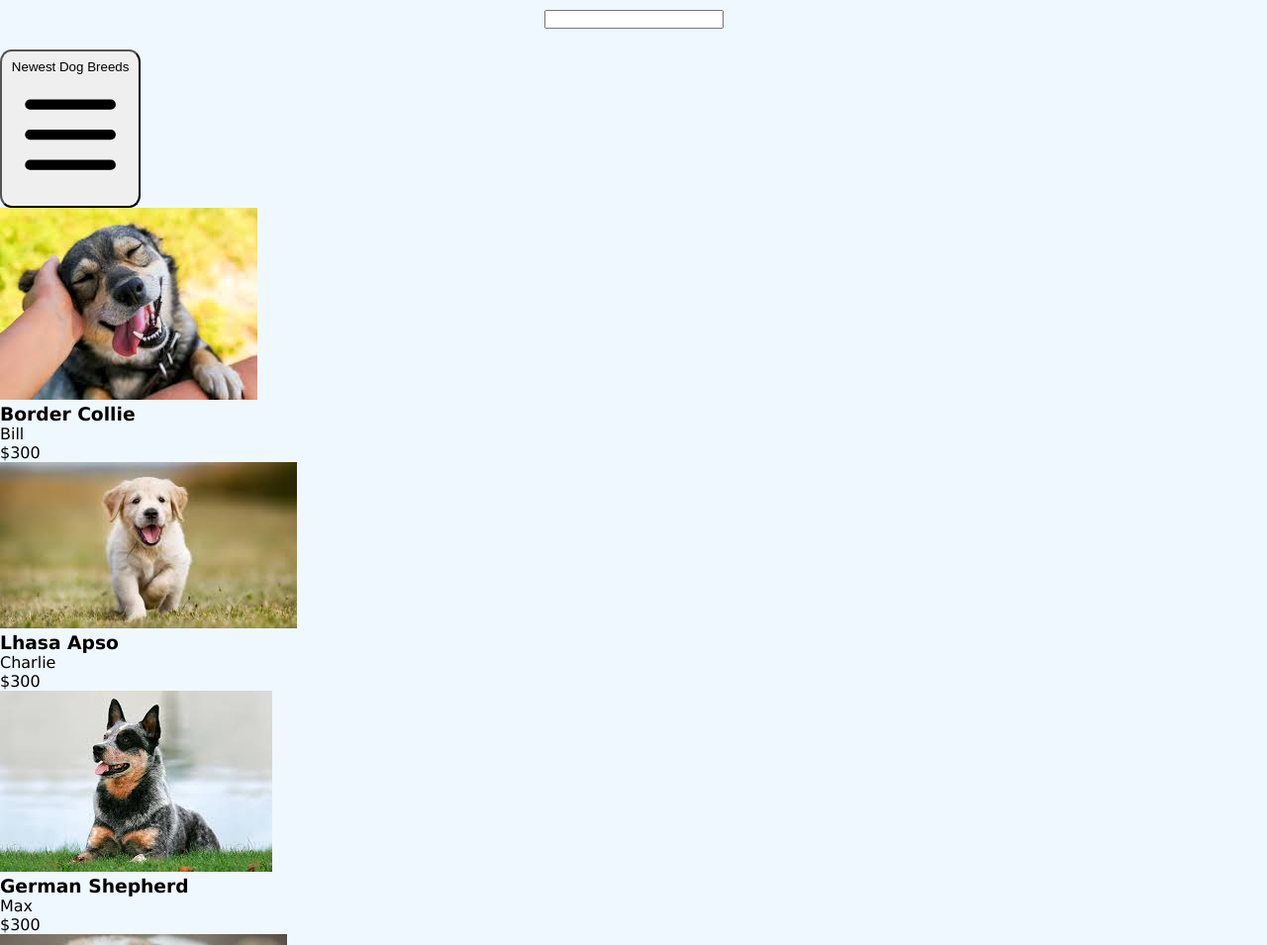
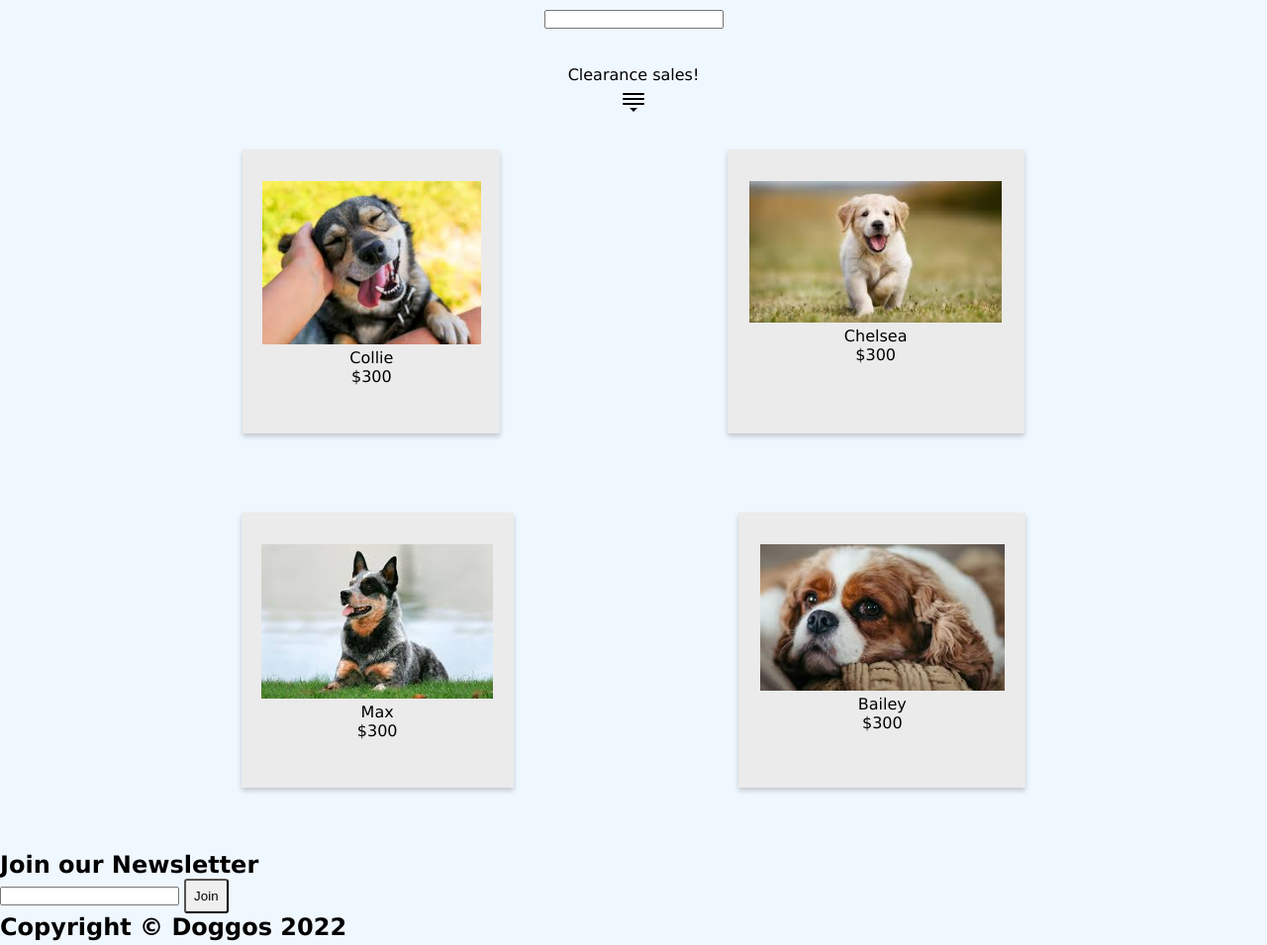
Before and after one commit to makis-pro/doggo, a plain HTML site: page index.html in a window 1280 px wide. Shown: the part 580-1535 px from the top of the page at 99% size. Drawn offline with Linux system fonts and the light colour scheme.

Commit message:
Adjusted dog list items

```diff
--- a/index.html
+++ b/index.html
@@ -104,8 +104,8 @@
 
         <!-- IMAGE -->
         <div>
-          <figure class="doggo-image">
-            <img src="images/Doggo.jpg" alt="a dog" />
+          <figure class="doggo-figure">
+            <img class="doggo-img" src="images/Doggo.jpg" alt="a dog" />
           </figure>
         </div>
       </section>
@@ -132,118 +132,72 @@
         </form>
       </section>
 
-      <!-- ========DOG LIST======= -->
-      <span class="sm:flex justify-center bg-indigo-200 text-indigo-400 py-2">
-        <button
-          id="btn"
-          class="bg-gray-200 py-2 px-16 rounded-3xl hover:bg-indigo-100 hover:text-indigo-600"
-        >
-          Newest Dog Breeds
-          <svg
-            xmlns="http://www.w3.org/2000/svg"
-            class="h-4 w-4 ml-1 mb-0.5 inline-block"
-            fill="none"
-            viewBox="0 0 24 24"
-            stroke="currentColor"
-            stroke-width="2"
-          >
-            <path
-              stroke-linecap="round"
-              stroke-linejoin="round"
-              d="M4 6h16M4 12h16M4 18h16"
-            />
-          </svg>
-        </button>
+      <!-- ========DOGS SECTION======= -->
+      <section class="section3">
+        <span class="dropdown">
+          <p>
+            Clearance sales!
+            </p>
+            <img src="icons8-drag-list-down-30.png" alt="dropdown" />
+          </p>
         </span>
 
         <!-- ======AVAILABLE DOGS==== -->
 
-      <div
-        id="dogs"
-        class="flex bg-indigo-300 border-y px-4 py-6 mb-full hidden"
-      >
+      <div class="dog-wrapper">
+        <div class="dogs">
             <!-- First dog -->
-        <div
-          class="bg-gray-100 m-1 pb-8 mt-6 rounded-sm overflow-hidden relative"
-        >
-          <img
-            class="border"
-            src="images/border collie dog.jpg"
-            alt="smiling dog"
-          />
-          <span class="text-xs rounded-lg mb-2 absolute"
-            ><h3 class="text-gray-900 pl-1">Border Collie</h3>
-            <p class="text-gray-600 pl-1">Bill</p></span
-          >
-          <p
-            class="text-gray-400 bg-gray-300 px-1 rounded-lg absolute top-1 left-1"
-          >
-            $300
-          </p>
+            <div class="dog">
+            <figure>
+              <img src="images/border collie dog.jpg" alt="smiling dog" />
+              <figcaption> Collie </figcaption>
+            </figure>
+              <label>$300</label>
           </div>
 
           <!-- Second dog -->
 
-        <div class="bg-gray-100 m-1 mb-8 rounded-sm overflow-hidden relative">
-          <img
-            class="border"
-            src="images/Lhasa apso dog.jpg"
-            alt="cute puppy"
-          />
-          <span class="text-xs rounded-lg"
-            ><h3 class="text-gray-900 pl-1">Lhasa Apso</h3>
-            <p class="text-gray-700 pl-1">Charlie</p>
-            <p
-              class="text-gray-400 bg-gray-300 px-1 rounded-xl text-xs absolute top-1 left-1"
-            >
-              $300
-            </p>
-          </span>
+          <div class="dog">
+            <figure>
+              <img src="images/Lhasa apso dog.jpg" alt="cute puppy" />
+              <figcaption>
+               Chelsea
+              </figcaption>
+            </figure>
+              <label>$300</label>
+          </div>
         </div>
 
           <!-- Third dog -->
 
-        <div
-          class="bg-gray-100 m-1 pb-3 mt-6 rounded-sm overflow-hidden relative"
-        >
+          <div class="dogs">
+          <div class="dog">
+            <figure>
               <img
-            class="border"
                 src="images/german shepherd.jpg"
                 alt="happy dog"
               />
-          <span class="text-xs rounded-lg mt-0"
-            ><h3 class="text-gray-900">German Shepherd</h3>
-            <p class="text-gray-700">Max</p>
-            <p
-              class="text-gray-500 bg-gray-300 px-1 rounded-lg absolute top-1 left-1"
-            >
-              $300
-            </p></span
-          >
+              <figcaption>
+              Max
+              </figcaption>
+            </figure>
+              <label>$300</label>
           </div>
 
           <!-- Fourth dog -->
 
-        <div
-          class="bg-gray-100 m-1 pb-3 mb-7 rounded-sm overflow-hidden relative"
-        >
-          <img
-            class="border relative"
-            src="images/french bulldog.jpg"
-            alt="cute dog"
-          />
-          <span class="text-xs rounded-lg"
-            ><h3 class="text-gray-900">French Bulldog</h3>
-            <p class="text-gray-700">Bailey</p>
-
-            <p
-              class="text-gray-400 bg-gray-300 px-1 rounded-lg absolute top-1 left-1"
-            >
-              $300
-            </p></span
-          >
+          <div class="dog">
+            <figure>
+              <img src="images/french bulldog.jpg" alt="cute dog" />
+            <figcaption>
+              Bailey
+            </figcaption>
+            </figure>
+              <label>$300</label>
           </div>
         </div>
+        </div>
+      </section>
 
       <!-- =======FOOTER===== -->
       <div
@@ -263,14 +217,3 @@
     <script src="script.js"></script>
   </body>
 </html>
-
-<!-- <button class= m-4 bg-teal-100 text-teal-400">Click me!</button> -->
-<!-- <link rel="stylesheet" href="style.css" />
-      <link
-        href="https://cdn.jsdelivr.net/npm/bootstrap@5.2.0-beta1/dist/css/bootstrap.min.css"
-        rel="stylesheet"
-        integrity="sha384-0evHe/X+R7YkIZDRvuzKMRqM+OrBnVFBL6DOitfPri4tjfHxaWutUpFmBp4vmVor"
-        crossorigin="anonymous"
-      /> -->
-
-<!-- clip-path: polygon(31% 0, 100% 0, 48% 52%, 100% 100%, 39% 100%, 2% 51%); -->
--- a/styles.css
+++ b/styles.css
@@ -67,6 +67,7 @@ header ul li a{
     text-decoration: none;
 }
 
+
 /* section */
 
 section{
@@ -104,10 +105,28 @@ form{
     line-height: 2rem;
 }
 
+.section3{
 
+    text-align: center;
+}
 
+/* .a-dog{
+    line-height: 2rem;
+} */
 
+.section3 figure img{
+    height: 40%;
+    width: 85%;
+    padding: 2rem 0 0;
+}
 
+div.dog{
+    margin-top: 1rem;
+    box-shadow: 0 3px 5px rgba(0,0,0,0.2);
+    background-color: #ebebeb;
+    padding-bottom: 3rem;
+    /* border: .4px solid #c4c4c4; */
+}
 
 
 /* media screen adjustments */
@@ -137,9 +156,24 @@ form{
 
     form{
         text-align: center;
-        width: 100%;
-        height: 100%;
         font-size: large;
     }
 
+    figure img{
+        height: auto;
+        width: 70vw;
+    }
+
+    .doggo-img{
+        height: auto;
+        width: auto;
+    }
+
+    div.dogs{
+        display: flex;
+        justify-content: space-evenly;
+        margin-top: 1rem;
+        padding-bottom: 3rem;
+    }
+
 }
```
Also changed, not shown: icons8-drag-list-down-30.png (added), images/Pug_green_grass.jpg (added), images/peck from a dog.avif (added), 1 other file. Lines whose indentation alone changed are shown as unchanged.
